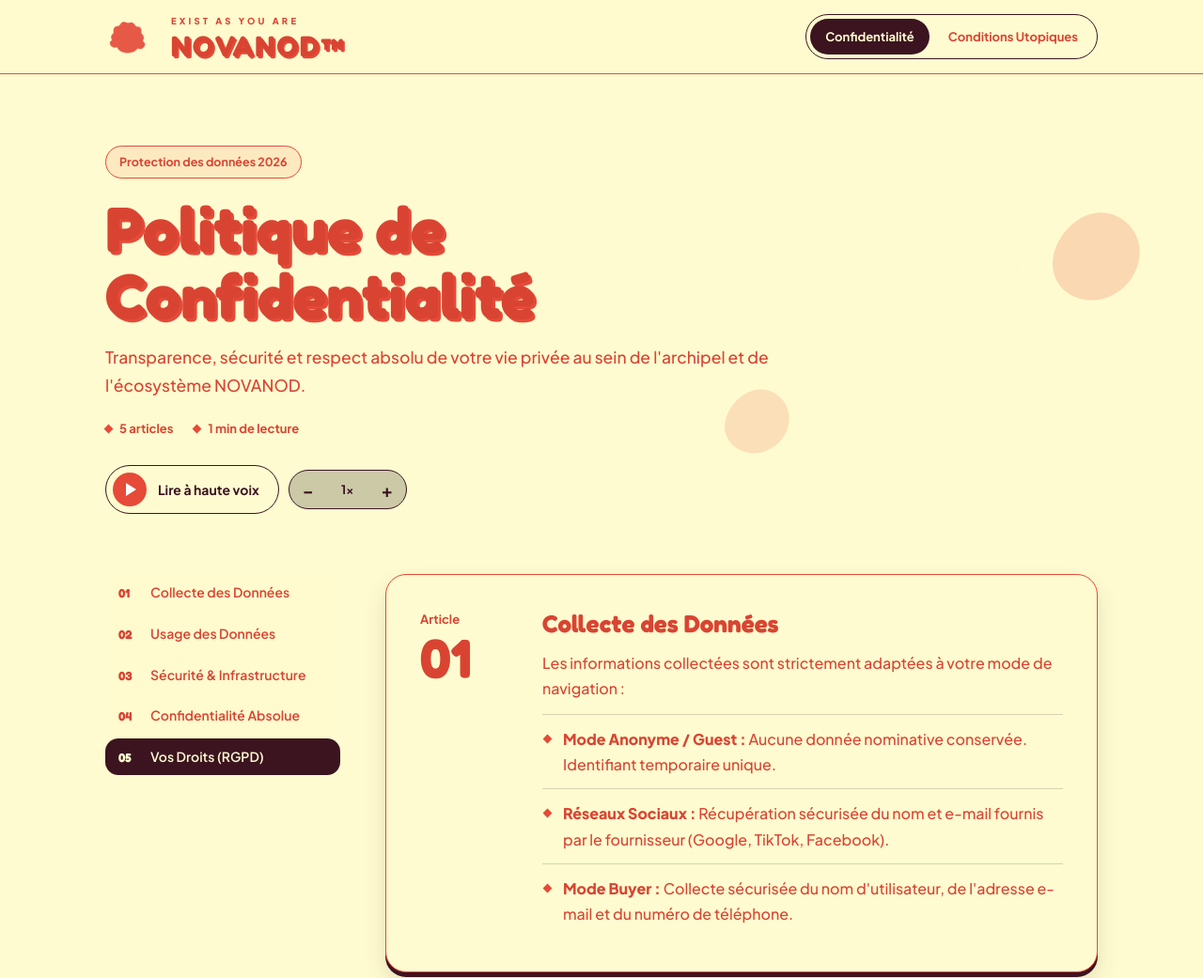
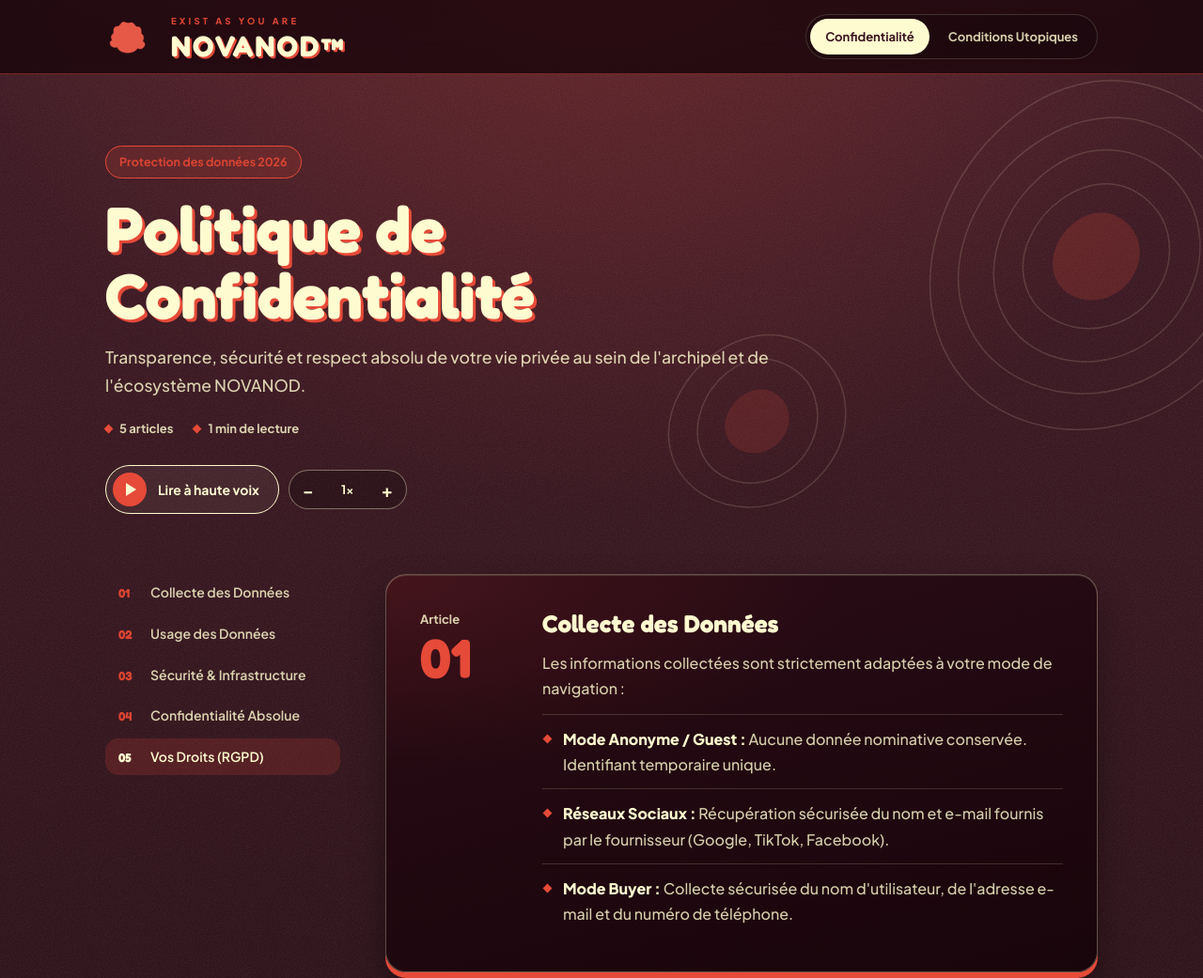
Before and after one commit to NOVANOD6/NOVANOD, a website: page privacy.html in a window 1280 px wide. Shown: the top 1041 px of the page at 94% size. Drawn offline with Linux system fonts and the light colour scheme.

Commit message:
Harmoniser la palette NOVANOD et retirer la surcharge CSS contradictoire

```diff
--- a/privacy.html
+++ b/privacy.html
@@ -3,7 +3,7 @@
 <head>
   <meta charset="UTF-8">
   <meta name="viewport" content="width=device-width, initial-scale=1.0">
-  <meta name="theme-color" content="#3B1420">
+  <meta name="theme-color" content="#E64A38">
   <meta name="description" content="Politique de confidentialité NOVANOD : informations sur la collecte, l’utilisation, la sécurité et les droits relatifs aux données personnelles.">
   <title>NOVANOD™ — Politique de Confidentialité</title>
   <link rel="icon" type="image/png" href="logo.png?v=6">
@@ -14,10 +14,10 @@
   <style>
     :root {
       --burgundy: #3B1420;
-      --burgundy-deep: #1E070E;
+      --burgundy-deep: #3B1420;
       --coral: #E64A38;
-      --coral-deep: #C8372A;
-      --coral-light: #FF6B57;
+      --coral-deep: #E64A38;
+      --coral-light: #D94432;
       --cream: #FFFBD0;
       --cream-soft: rgba(255, 251, 208, 0.82);
       --line: rgba(255, 251, 208, 0.16);
@@ -534,64 +534,7 @@
     }
 
     /* Palette NOVANOD identique à index.html */
-    :root {
-      --burgundy: #3B1420;
-      --burgundy-deep: #3B1420;
-      --coral: #E64A38;
-      --coral-deep: #E64A38;
-      --coral-light: #D94432;
-      --cream: #FFFBD0;
-      --cream-soft: #D94432;
-      --line: rgba(59, 20, 32, 0.18);
-    }
-    html { color-scheme: light; background: #FFFBD0; scrollbar-color: #E64A38 #FFFBD0; }
-    body {
-      color: #D94432;
-      background: #FFFBD0;
-      background-image: none;
-    }
-    .site-header, .toc {
-      background: rgba(255, 251, 208, 0.96);
-      border-color: #E64A38;
-    }
-    .brand, .brand-name, .hero-title, .card-title { color: #D94432; }
-    .brand-motto, .hero-kicker, .card-digit { color: #D94432; }
-    .doc-nav { background: #FFFBD0; border-color: #3B1420; }
-    .doc-nav a { color: #D94432; }
-    .doc-nav a:hover { background: #E64A38; color: #FFFFFF; }
-    .doc-nav a[aria-current="page"], .toc a[aria-current] {
-      background: #3B1420; border-color: #3B1420; color: #FFFBD0;
-    }
-    .hero-lead, .hero-meta, .card-label, .card-body, .card-body strong,
-    .toc a, .page-nav, footer, .site-footer {
-      color: #D94432;
-    }
-    .hero-kicker { border-color: #E64A38; background: rgba(230, 74, 56, 0.10); }
-    .card {
-      border-color: #E64A38;
-      background: #FFFBD0;
-      box-shadow: 0 5px 0 #3B1420, 0 12px 24px rgba(59, 20, 32, 0.12);
-    }
-    .card-rule {
-      border-color: #3B1420;
-      background: #E64A38;
-      box-shadow: 0 5px 0 #3B1420, 0 12px 24px rgba(59, 20, 32, 0.12);
-    }
-    .card-rule .card-label, .card-rule .card-digit, .card-rule .card-body,
-    .card-rule .card-body strong { color: #FFFFFF; }
-    .chip { background: #3B1420; color: #FFFBD0; }
-    .card-body li { border-color: rgba(59, 20, 32, 0.18); }
-    .card-body li::before, .hero-meta span::before { background: #E64A38; }
-    .play, .stop, .speed { color: #3B1420; border-color: #3B1420; }
-    .play-icon { background: #E64A38; }
-    .play-icon::before { border-left-color: #FFFFFF; }
-    .speed button, .speed output { color: #3B1420; }
-    .player.is-docked { background: #3B1420; border-color: #FFFBD0; }
-    .btn, .page-nav a { background: #E64A38; border-color: #3B1420; color: #FFFFFF; }
-    a { text-decoration-color: #E64A38; }
-    :focus-visible { outline-color: #E64A38; }
-
-  </style>
+</style>
 </head>
 <body>
 
```
